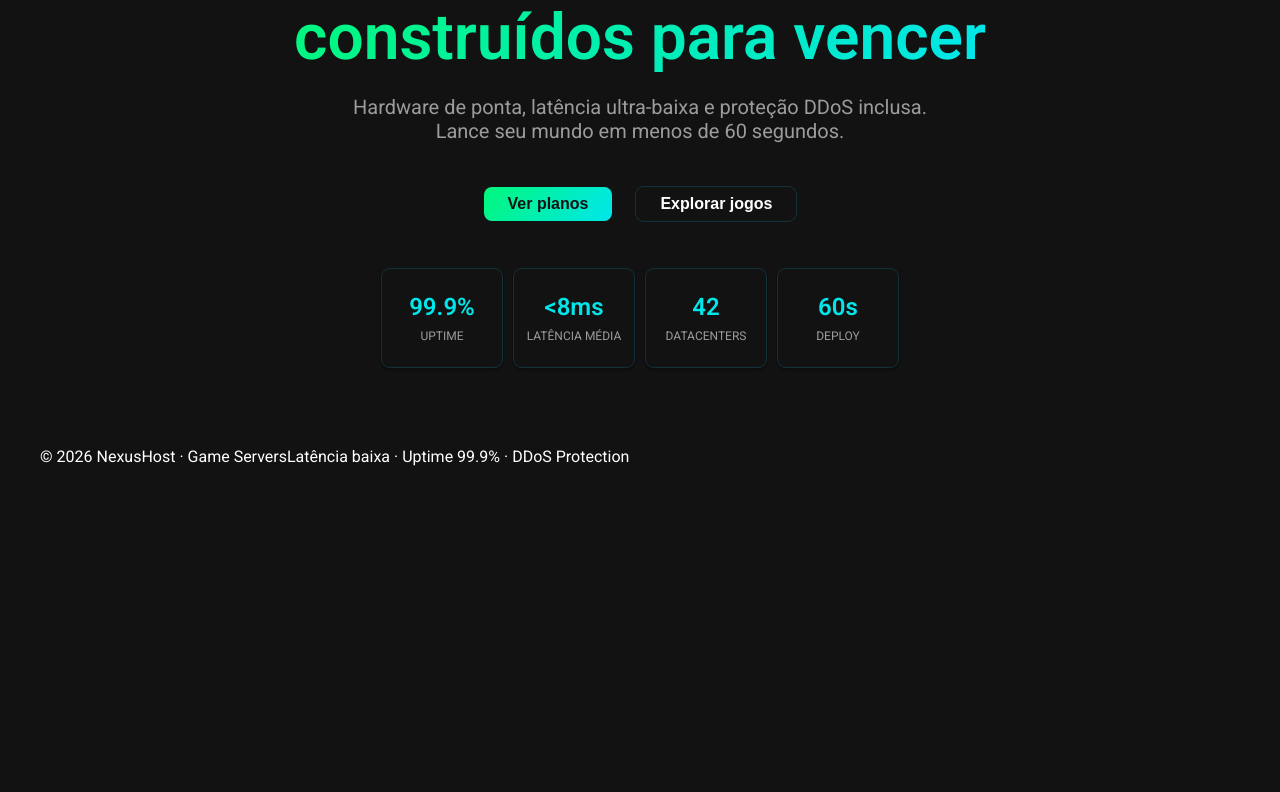
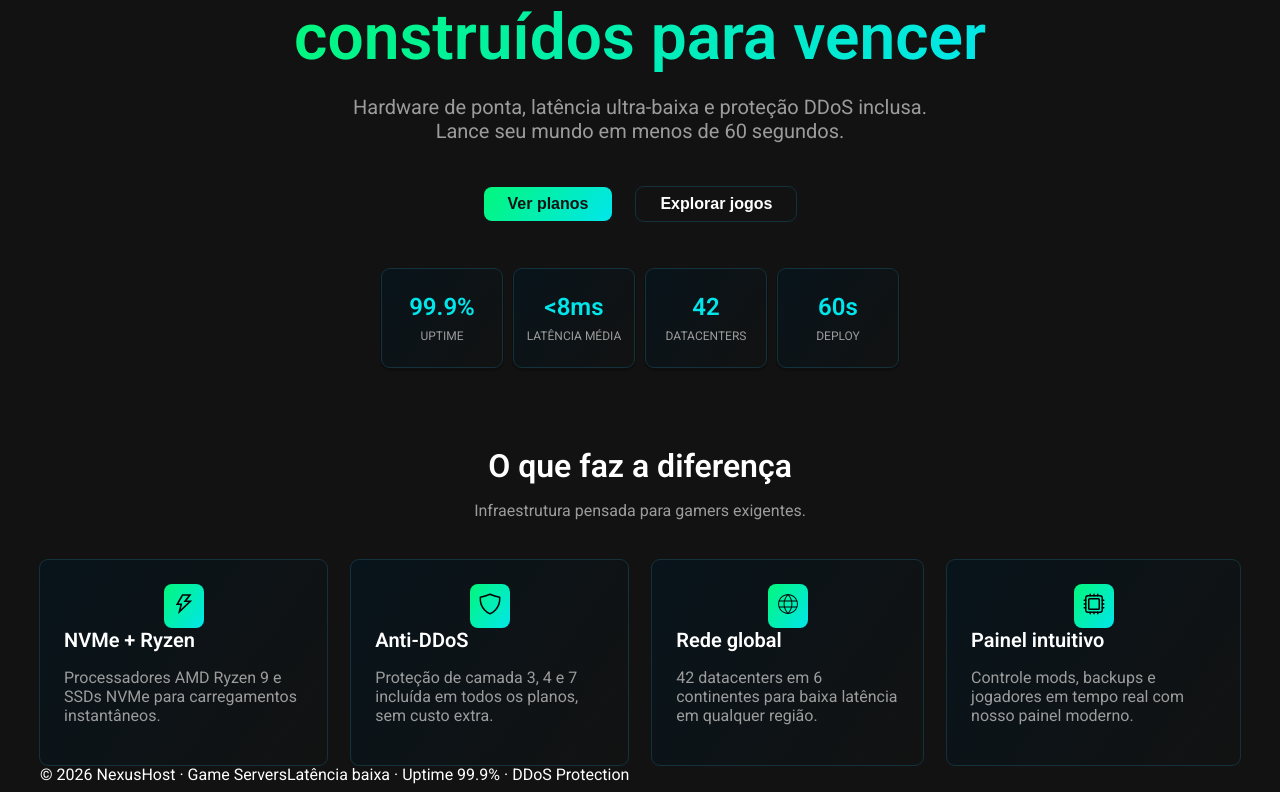
Before and after one commit to arthur94a/frontend-self-server-gaming, a React (Vite) app: page / in a window 1280 px wide. Shown: the part 262-1054 px from the top of the page. Before the commit the page ends 800 px from the top, so only its background shows below. Built offline with nearby package versions, Linux system fonts and the light colour scheme.

Commit message:
Create product advantage section

```diff
--- a/src/components/Title/index.tsx
+++ b/src/components/Title/index.tsx
@@ -11,15 +11,17 @@ export function Title({
 }: {
     as?: React.ElementType
     firstPhrase: string
-    secondPhrase: string
+    secondPhrase?: string
     lineBreak?: boolean
     className?: string
 }) {
     return (
         <Component className={clsx(styles.title, className)}>
             <span className={styles.white}>{firstPhrase}</span>
-            {lineBreak ? <br /> : ''}
-            <span className={styles.colored}>{secondPhrase}</span>
+            {lineBreak && secondPhrase ? <br /> : ''}
+            {secondPhrase && (
+                <span className={styles.colored}>{secondPhrase}</span>
+            )}
         </Component>
     )
 }
--- /dev/null
+++ b/src/components/iconBox/iconBox.module.scss
@@ -0,0 +1,5 @@
+.icon_box {
+    padding: 8px;
+    border-radius: 8px;
+    background: $green-blue-gradiente;
+}
--- /dev/null
+++ b/src/components/iconBox/index.tsx
@@ -0,0 +1,14 @@
+import styles from './iconBox.module.scss'
+import type { IconType } from 'react-icons'
+
+type IconBoxProps = {
+    icon: IconType
+}
+
+export function IconBox({ icon: IconComponent }: IconBoxProps) {
+    return (
+        <div className={styles.icon_box}>
+            <IconComponent size={24} stroke="black" fill="black" />
+        </div>
+    )
+}
--- a/src/pages/home/Home.tsx
+++ b/src/pages/home/Home.tsx
@@ -1,9 +1,11 @@
 import { Hero } from './components/hero'
+import { ProductAdvantages } from './components/productAdvantages'
 
 export function Home() {
     return (
         <main>
             <Hero />
+            <ProductAdvantages />
         </main>
     )
 }
--- a/src/pages/home/components/hero/hero.module.scss
+++ b/src/pages/home/components/hero/hero.module.scss
@@ -55,9 +55,13 @@
     width: 120px;
     padding: 24px 12px;
     border-radius: 8px;
-    background: transparent;
+    background: $bg-blue-gradiente;
     outline: 1px solid $blue-900;
     box-shadow: 0px 2px 1px 2px rgba(0, 0, 0, 0.2);
+
+    &:hover {
+        outline-color: $green-400;
+    }
 }
 
 .metric_value {
--- /dev/null
+++ b/src/pages/home/components/productAdvantages/advantageCard.tsx
@@ -0,0 +1,27 @@
+import styles from './productAdvantages.module.scss'
+
+export type AdvantageCardType = {
+    icon: React.ReactNode
+    title: string
+    description: string
+}
+
+interface AdvantageCardProps {
+    icon: AdvantageCardType['icon']
+    title: AdvantageCardType['title']
+    description: AdvantageCardType['description']
+}
+
+export function AdvantageCard({
+    icon,
+    title,
+    description,
+}: AdvantageCardProps) {
+    return (
+        <div className={styles.card}>
+            <i>{icon}</i>
+            <h3 className={styles.card_title}>{title}</h3>
+            <p className={styles.card_description}>{description}</p>
+        </div>
+    )
+}
--- /dev/null
+++ b/src/pages/home/components/productAdvantages/advantageList.tsx
@@ -0,0 +1,35 @@
+import { IconBox } from '@/components/iconBox'
+
+import { AiOutlineThunderbolt } from 'react-icons/ai'
+import { IoShieldOutline } from 'react-icons/io5'
+import { CiGlobe } from 'react-icons/ci'
+import { IoHardwareChipOutline } from 'react-icons/io5'
+
+import type { AdvantageCardType } from './advantageCard'
+
+export const advantageList: AdvantageCardType[] = [
+    {
+        icon: <IconBox icon={AiOutlineThunderbolt} />,
+        title: 'NVMe + Ryzen',
+        description:
+            'Processadores AMD Ryzen 9 e SSDs NVMe para carregamentos instantâneos.',
+    },
+    {
+        icon: <IconBox icon={IoShieldOutline} />,
+        title: 'Anti-DDoS',
+        description:
+            'Proteção de camada 3, 4 e 7 incluída em todos os planos, sem custo extra.',
+    },
+    {
+        icon: <IconBox icon={CiGlobe} />,
+        title: 'Rede global',
+        description:
+            '42 datacenters em 6 continentes para baixa latência em qualquer região.',
+    },
+    {
+        icon: <IconBox icon={IoHardwareChipOutline} />,
+        title: 'Painel intuitivo',
+        description:
+            'Controle mods, backups e jogadores em tempo real com nosso painel moderno.',
+    },
+]
--- /dev/null
+++ b/src/pages/home/components/productAdvantages/index.tsx
@@ -0,0 +1,33 @@
+import { Section } from '@/components/section'
+import { Subtitle } from '@/components/Subtitle'
+import { Title } from '@/components/Title'
+import { advantageList } from './advantageList'
+import { AdvantageCard } from './advantageCard'
+
+import styles from './productAdvantages.module.scss'
+
+export function ProductAdvantages() {
+    return (
+        <Section center={true}>
+            <Title as={'h2'} firstPhrase="O que faz a diferença" />
+
+            <Subtitle
+                level={2}
+                text="Infraestrutura pensada para gamers exigentes."
+            />
+
+            <div className={styles.advantages_container}>
+                {advantageList.map((advantage) => {
+                    return (
+                        <AdvantageCard
+                            key={advantage.title}
+                            icon={advantage.icon}
+                            title={advantage.title}
+                            description={advantage.description}
+                        />
+                    )
+                })}
+            </div>
+        </Section>
+    )
+}
--- /dev/null
+++ b/src/pages/home/components/productAdvantages/productAdvantages.module.scss
@@ -0,0 +1,33 @@
+.advantages_container {
+    display: flex;
+    gap: 24px;
+    margin-top: 24px;
+}
+
+.card {
+    display: inline-flex;
+    flex-direction: column;
+    align-items: center;
+    justify-content: center;
+    padding: 24px;
+    border-radius: 8px;
+    outline: 1px solid $blue-900;
+    background: $bg-blue-gradiente;
+
+    &:hover {
+        outline-color: $green-400;
+    }
+}
+
+.card_title {
+    width: 100%;
+    font-size: 1.25rem;
+    font-weight: 600;
+    text-align: left;
+    color: $white;
+}
+
+.card_description {
+    font-size: 1rem;
+    color: $gray-300;
+}
--- a/src/themes/_colors.scss
+++ b/src/themes/_colors.scss
@@ -1,6 +1,7 @@
+$white: white;
+
 $green-400: #02f77b;
 
-$white: #ffffff;
 $black-400: #121212;
 
 $gray-200: #e5e5e5;
@@ -8,5 +9,8 @@ $gray-300: #9c9c9c;
 
 $blue-200: #01e6eb;
 $blue-900: #13323c;
+$blue-950: #0b1c27;
+$blue-975: #08141b;
 
 $green-blue-gradiente: linear-gradient(125deg, $green-400, $blue-200);
+$bg-blue-gradiente: linear-gradient(125deg, $blue-975, $black-400);
```
